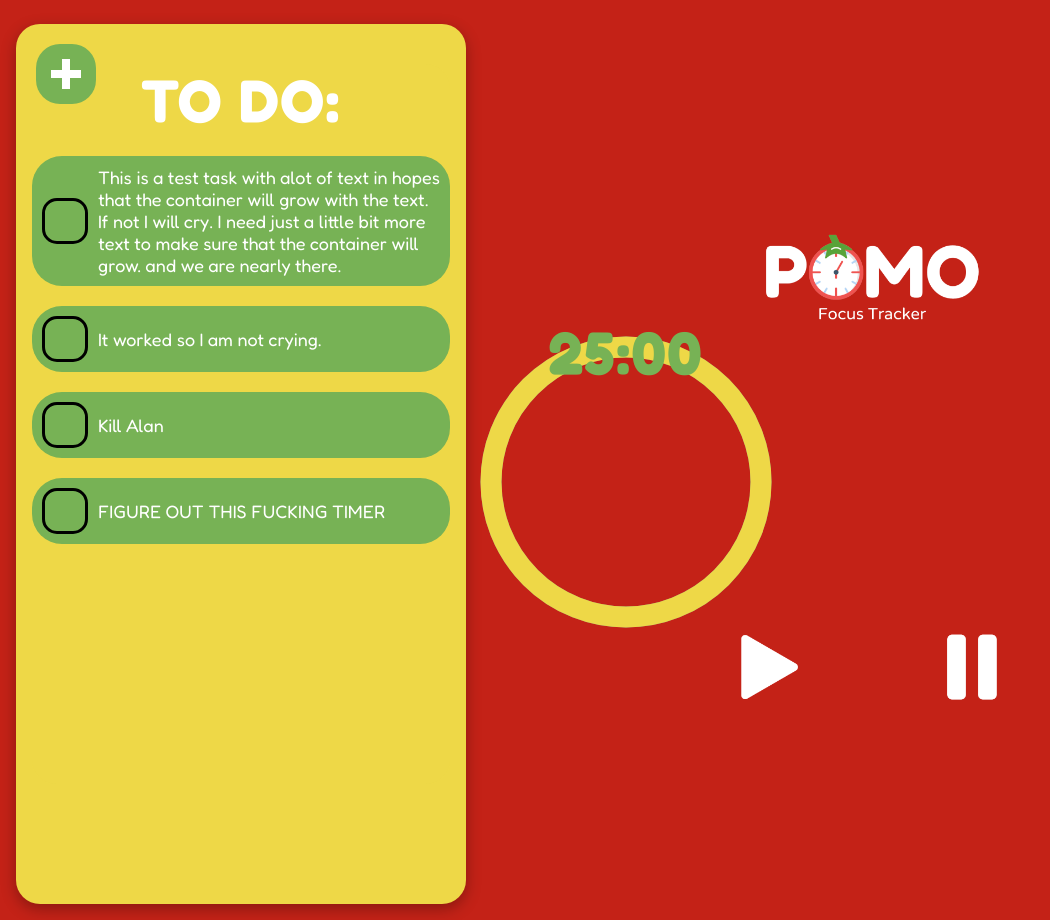
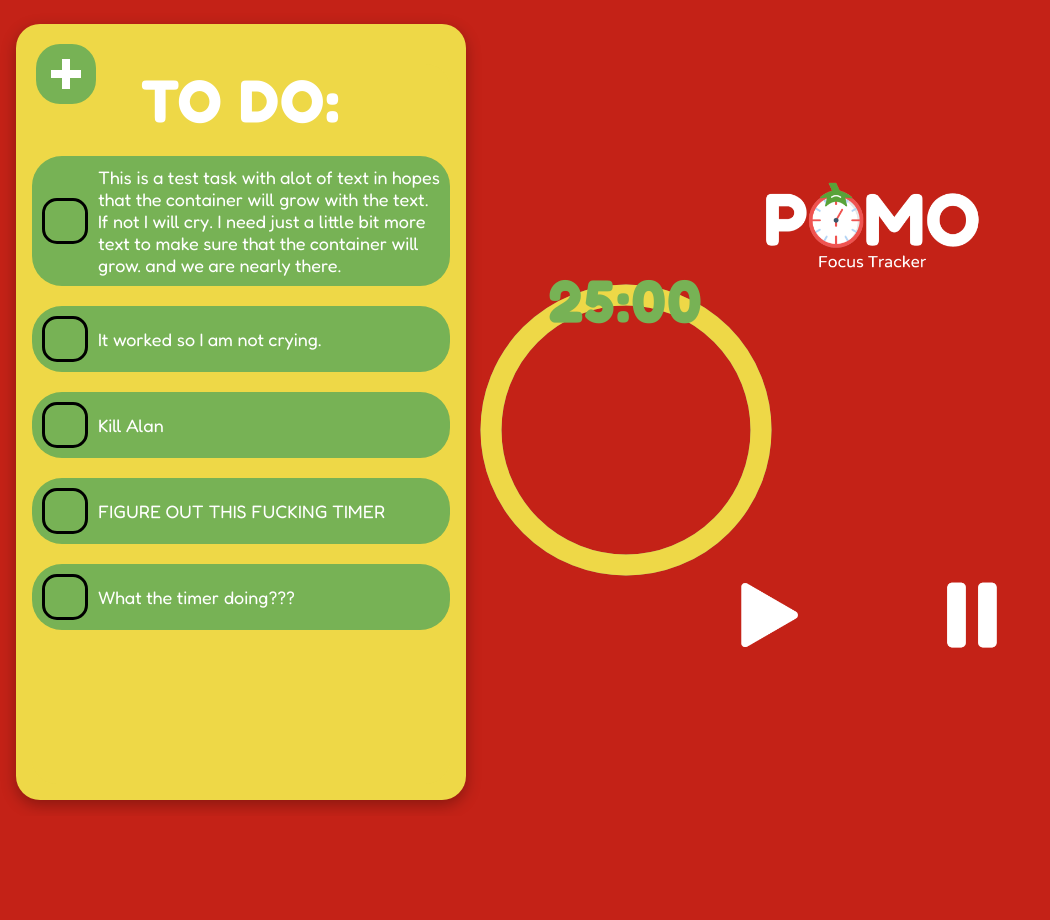
Before and after one commit to acegoal07/pomo, a PHP site: page / in a window 1280 px wide. Shown: the whole page, without its empty margins (0-1050 px from the left). After the commit the page ends 816 px from the top, so only its background shows below. Run offline with PHP 8.4, Linux system fonts and the light colour scheme; some web fonts are replaced.

Commit message:
Valentines update

```diff
--- a/assets/css/style.css
+++ b/assets/css/style.css
@@ -64,14 +64,15 @@ main.grid-layout .todo-grid-section {
   background-color: var(--foreground-color);
   color: white;
   border-radius: 1.5rem;
-  height: 110vh;
+  /* Whats this height here for? */
+  /* height: fit-content; */
   position: relative;
   box-shadow: 0 5px 15px rgba(0, 0, 0, 0.3)
 }
 
-/* .todo-grid-section {
-  overflow: hidden;
-} */
+.todo-grid-section {
+  overflow: auto;
+}
 
 a .add-button-circle {
   border-radius: 1.5rem;
--- a/index.html
+++ b/index.html
@@ -64,7 +64,13 @@
           <div class="todo-item">
             <div class="todo-item-container">
               <div class="todo-checkbox"></div>
-            <div class="todo-text">FIGURE OUT THIS FUCKING TIMER </div>
+              <div class="todo-text">FIGURE OUT THIS FUCKING TIMER</div>
+            </div>
+          </div>
+          <div class="todo-item">
+            <div class="todo-item-container">
+              <div class="todo-checkbox"></div>
+              <div class="todo-text">What the timer doing???</div>
             </div>
           </div>
 
```
Also changed, not shown: assets/js/timer.js (+22 -25 lines). Lines whose indentation alone changed are shown as unchanged.
